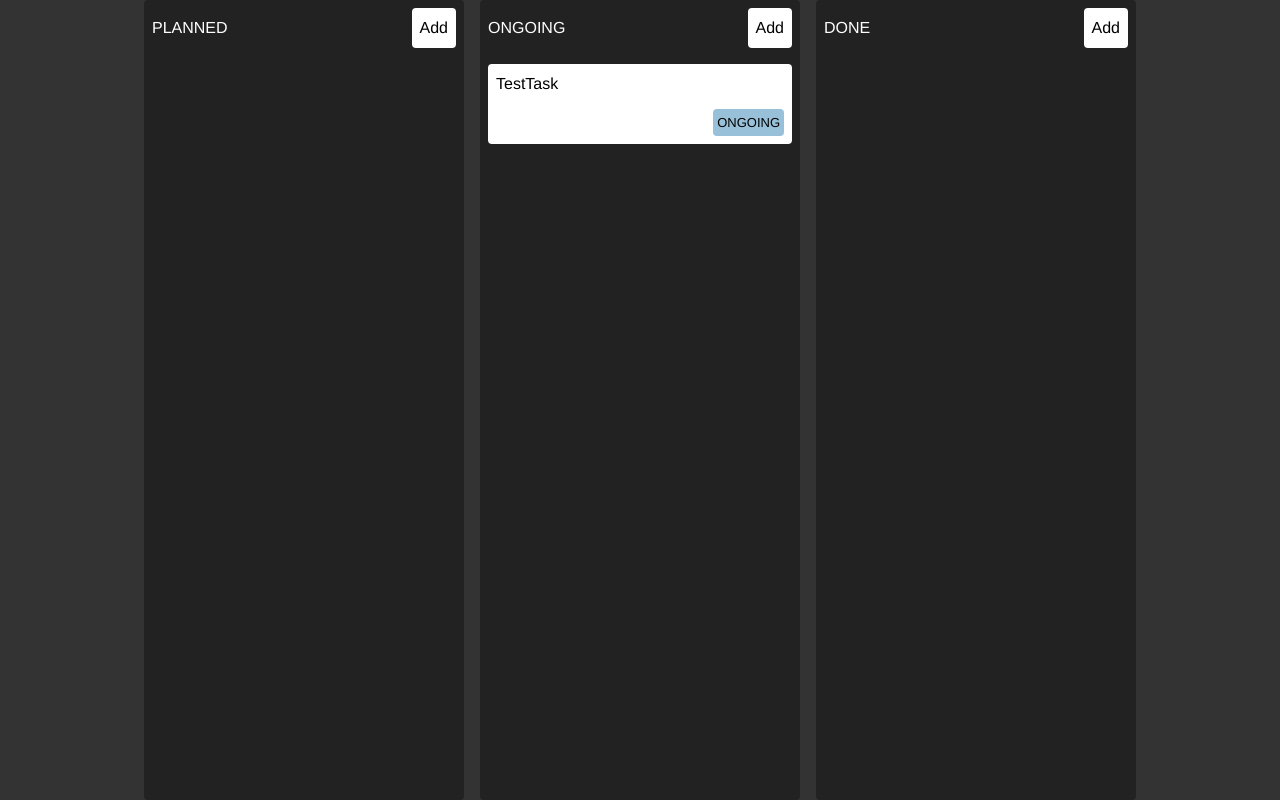
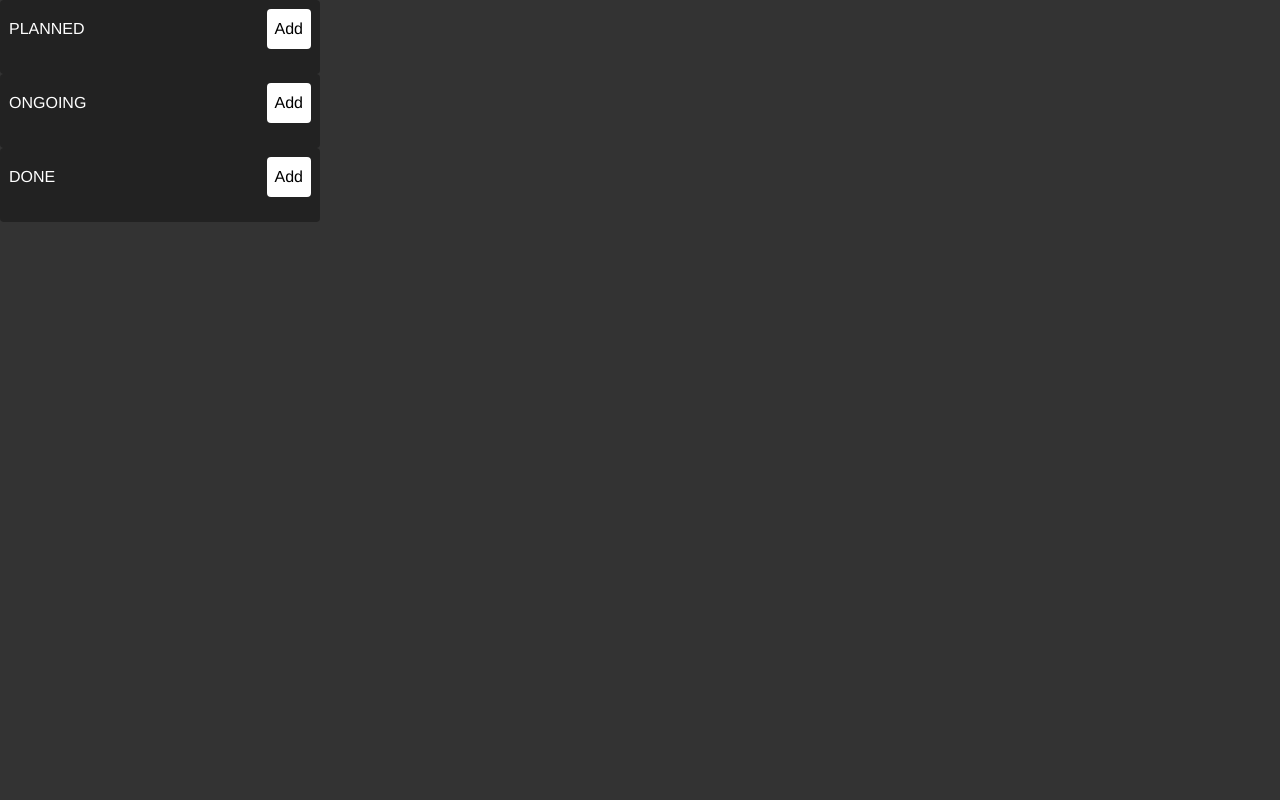
Before and after one commit to rinotova/zustand, a React (Vite) app: page / in a window 1280 px wide. Built offline with nearby package versions, Linux system fonts and the light colour scheme.

Commit message:
Animation, edit tasks, drag & drop

```diff
--- a/package.json
+++ b/package.json
@@ -10,7 +10,9 @@
     "preview": "vite preview"
   },
   "dependencies": {
+    "@formkit/auto-animate": "^0.8.1",
     "classnames": "^2.3.2",
+    "lucide-react": "^0.298.0",
     "react": "^18.2.0",
     "react-dom": "^18.2.0",
     "react-modal": "^3.16.1",
--- a/src/App.css
+++ b/src/App.css
@@ -1,7 +1,4 @@
 .App {
   background: var(--COLOR-GRAY);
   min-height: 100dvh;
-  display: flex;
-  justify-content: center;
-  align-items: flex-start;
 }
--- a/src/App.tsx
+++ b/src/App.tsx
@@ -3,7 +3,7 @@ import Column from './components/Column';
 
 function App() {
   return (
-    <div className='App'>
+    <div className='App flex flex-col items-center md:flex-row md:items-start justify-start gap-2 py-2'>
       <Column state='PLANNED' />
       <Column state='ONGOING' />
       <Column state='DONE' />
--- a/src/components/Column.css
+++ b/src/components/Column.css
@@ -1,12 +1,13 @@
 .column {
   background: var(--COLOR-GRAY-DARK);
-  min-height: 100dvh;
   color: #fff;
   width: 33%;
   max-width: 20rem;
-  margin: 0 0.5rem;
+  margin: 0;
   border-radius: 4px;
   padding: 0.5rem;
+  flex-grow: 1;
+  border: dashed transparent 1px;
 }
 
 .titleWrapper {
--- a/src/components/Column.tsx
+++ b/src/components/Column.tsx
@@ -1,32 +1,68 @@
 import { useShallow } from 'zustand/react/shallow';
+import { useAutoAnimate } from '@formkit/auto-animate/react';
 import { useStore } from '../store';
 import { TaskState } from '../types';
 import './Column.css';
 import Task from './Task';
 import TaskModal from './TaskModal';
-import { useState } from 'react';
+import { MouseEvent, useState } from 'react';
+import classNames from 'classnames';
 
 function Column({ state }: { state: TaskState }) {
+  const [drop, setDrop] = useState(false);
+  const [parent] = useAutoAnimate(/* optional config */);
   const [isTaskModalOpen, setIsTaskModalOpen] = useState(false);
   const tasks = useStore(
     useShallow((store) => store.tasks.filter((task) => task.state === state))
   );
 
+  const setDraggedTask = useStore((store) => store.setDraggedTask);
+  const draggedTask = useStore((store) => store.draggedTask);
+  const moveTask = useStore((store) => store.moveTask);
+
   const openModal = () => {
     setIsTaskModalOpen((state) => !state);
   };
 
+  const onDragOverHandler = (e: MouseEvent) => {
+    e.preventDefault();
+    setDrop(true);
+  };
+
+  const onDragLeaveHandler = (e: MouseEvent) => {
+    e.preventDefault();
+    setDrop(false);
+  };
+
+  const onDropHandler = () => {
+    if (!draggedTask) {
+      return;
+    }
+    setDrop(false);
+    moveTask(draggedTask.id, state);
+    setDraggedTask(null);
+  };
+
   return (
     <>
-      <div className='column'>
+      <div
+        className={classNames('column min-w-[20rem] md:min-w-max', {
+          'border border-dashed border-white': drop,
+        })}
+        onDragOver={onDragOverHandler}
+        onDrop={onDropHandler}
+        onDragLeave={onDragLeaveHandler}
+      >
         <div className='titleWrapper'>
           <p>{state}</p>
           <button onClick={openModal}>Add</button>
         </div>
 
-        {tasks.map((task) => (
-          <Task key={task.id} taskId={task.id} />
-        ))}
+        <ul ref={parent}>
+          {tasks.map((task) => (
+            <Task key={task.id} taskId={task.id} />
+          ))}
+        </ul>
       </div>
       {isTaskModalOpen && (
         <TaskModal
--- a/src/components/Task.tsx
+++ b/src/components/Task.tsx
@@ -1,24 +1,38 @@
 import classNames from 'classnames';
 import './Task.css';
 import { useStore } from '../store';
+import { DeleteIcon } from 'lucide-react';
 
 function Task({ taskId }: { taskId: string }) {
   const task = useStore((store) =>
     store.tasks.find((storeTask) => storeTask.id === taskId)
   );
 
+  const removeTask = useStore((store) => store.removeTask);
+  const setDraggedTask = useStore((store) => store.setDraggedTask);
+
   if (!task) {
     return null;
   }
 
   return (
-    <div className='task'>
+    <li
+      className='task hover:cursor-pointer active:cursor-grabbing'
+      draggable
+      onDragStart={() => {
+        setDraggedTask(taskId);
+      }}
+    >
       <div>{task.title}</div>
       <div className='bottomWrapper'>
-        <div></div>
+        <DeleteIcon
+          onClick={() => removeTask(taskId)}
+          className='cursor-pointer'
+          color='red'
+        />
         <div className={classNames('status', task.state)}>{task.state}</div>
       </div>
-    </div>
+    </li>
   );
 }
 
--- a/src/components/TaskModal.tsx
+++ b/src/components/TaskModal.tsx
@@ -56,6 +56,7 @@ function TaskModal({
           placeholder='Write something...'
           value={text}
           onChange={(e) => setText(e.target.value)}
+          autoFocus
         />
         <button
           type='submit'
--- a/src/store.ts
+++ b/src/store.ts
@@ -1,11 +1,47 @@
 import { create } from 'zustand';
 import { v4 as uuidv4 } from 'uuid';
-import { Store, TaskType } from './types';
+import { LocalStorageStore, Store, TaskType } from './types';
+import { persist } from 'zustand/middleware';
 
-export const useStore = create<Store>()((set) => ({
-  tasks: [{ title: 'TestTask', state: 'ONGOING', id: uuidv4() }],
-  addTask: (title: TaskType['title'], state: TaskType['state']) =>
-    set((store) => ({
-      tasks: [...store.tasks, { title, state, id: uuidv4() }],
-    })),
-}));
+const getTasksFromLocalStorage = () => {
+  const localStorageTasksStore = localStorage.getItem('tasks-storage');
+  const parsedStore: LocalStorageStore = localStorageTasksStore
+    ? JSON.parse(localStorageTasksStore)
+    : null;
+
+  return parsedStore?.state.tasks || [];
+};
+
+export const useStore = create<Store>()(
+  persist(
+    (set) => ({
+      tasks: [...getTasksFromLocalStorage()],
+      draggedTask: null,
+      addTask: (title: TaskType['title'], state: TaskType['state']) =>
+        set((store) => ({
+          tasks: [...store.tasks, { title, state, id: uuidv4() }],
+        })),
+      moveTask: (id: TaskType['id'], state: TaskType['state']) =>
+        set((store) => ({
+          tasks: store.tasks.map((task) =>
+            task.id === id ? { ...task, state } : task
+          ),
+        })),
+      removeTask: (id: TaskType['id']) =>
+        set((store) => ({
+          tasks: store.tasks.filter((task) => task.id !== id),
+        })),
+      setDraggedTask: (id: TaskType['id'] | null) =>
+        set((store) => {
+          if (!id) {
+            return { draggedTask: null };
+          }
+
+          return { draggedTask: store.tasks.find((task) => task.id === id) };
+        }),
+    }),
+    {
+      name: 'tasks-storage',
+    }
+  )
+);
```
Also changed, not shown: src/hooks/use-on-click-outside.ts (deleted, +0 -40 lines), src/types.ts (+14 -4 lines), 2 other files (tests, documents, lock files or other folders).
